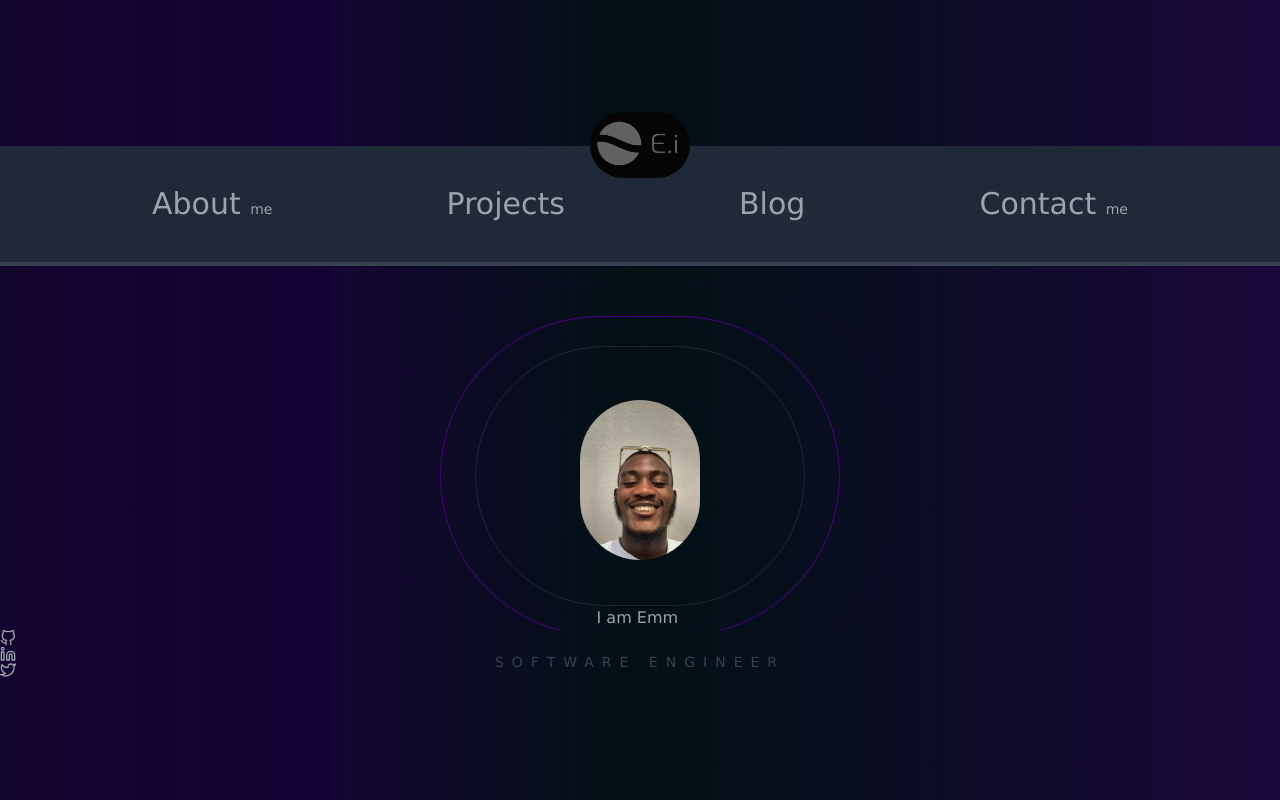
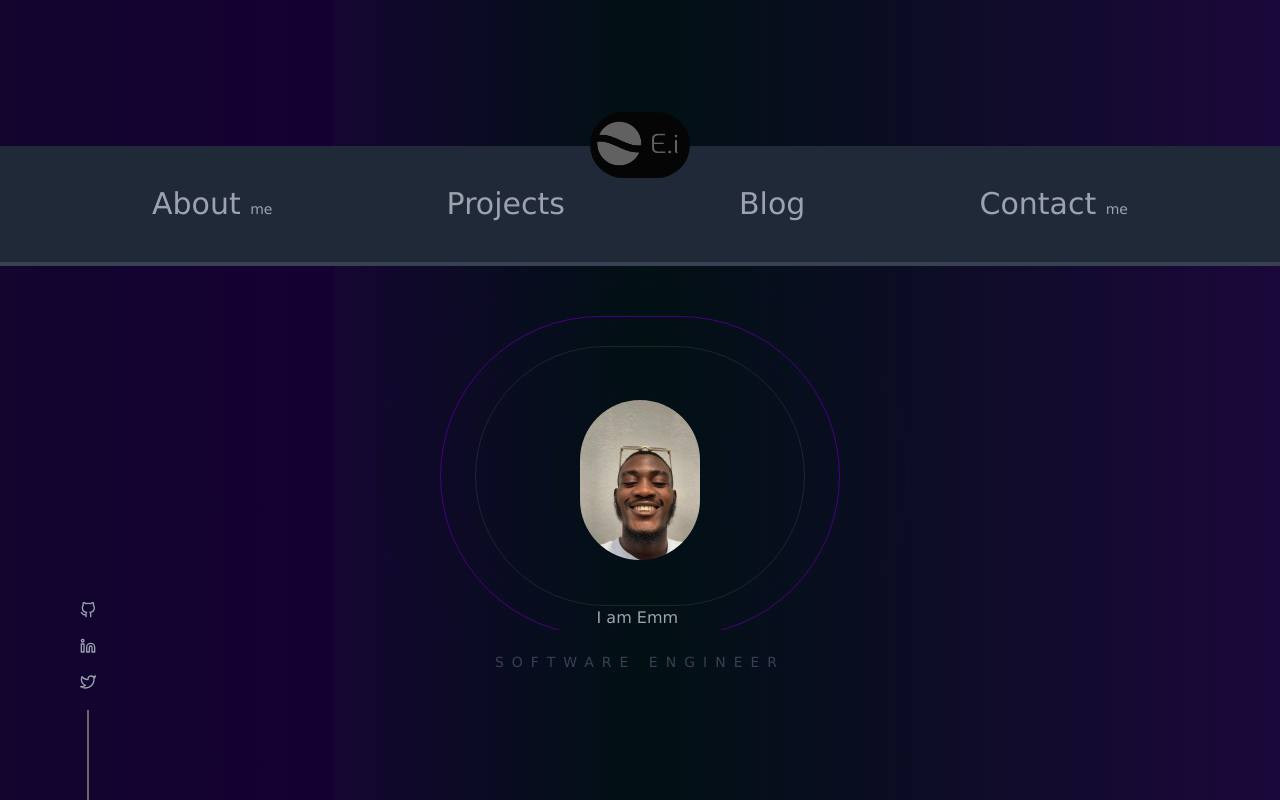
Before and after one commit to Emmanuel-Ingwe/Ei-portfoli0, a Next.js app: page / in a window 1280 px wide. Built offline with nearby package versions, Linux system fonts and the light colour scheme.

Commit message:
s-icons after

```diff
--- a/components/SocialIcons.tsx
+++ b/components/SocialIcons.tsx
@@ -34,7 +34,7 @@ function SocialIcons() {
 	];
 	return (
 		<motion.div
-			className='social-icons'
+			className='fixed bottom-0 left-20 '
 			initial={{ opacity: 0 }}
 			animate={{ opacity: 1 }}
 			transition={{
@@ -42,13 +42,10 @@ function SocialIcons() {
 				ease: "easeInOut",
 				delay: 1.95,
 			}}>
-			<ul className='social-icons-list'>
+			<ul className='flex flex-col gap-5 pb- ul'>
 				{socialLinks.map(({ name, icon, link }) => (
-					<li key={name} title={name} className='social-icons-list-item'>
-						<Link
-							href={link}
-							className='social-icons-list-item-link'
-							target='_blank'>
+					<li key={name} title={name} className='hover:animate-bounce'>
+						<Link href={link} className='' target='_blank'>
 							{icon}
 						</Link>
 					</li>
--- a/src/styles/globals.css
+++ b/src/styles/globals.css
@@ -16,6 +16,15 @@
 		hsl(265, 97%, 12%) 61%,
 		hsl(260, 79%, 15%) 100%
 	); */
+}
+
+.ul::after {
+	content: "";
+	display: block;
+	width: 2px;
+	height: 90px;
+	background-color: rgb(105, 104, 104);
+	margin: 0 auto;
 }
 
 .gradient-01 {
```
